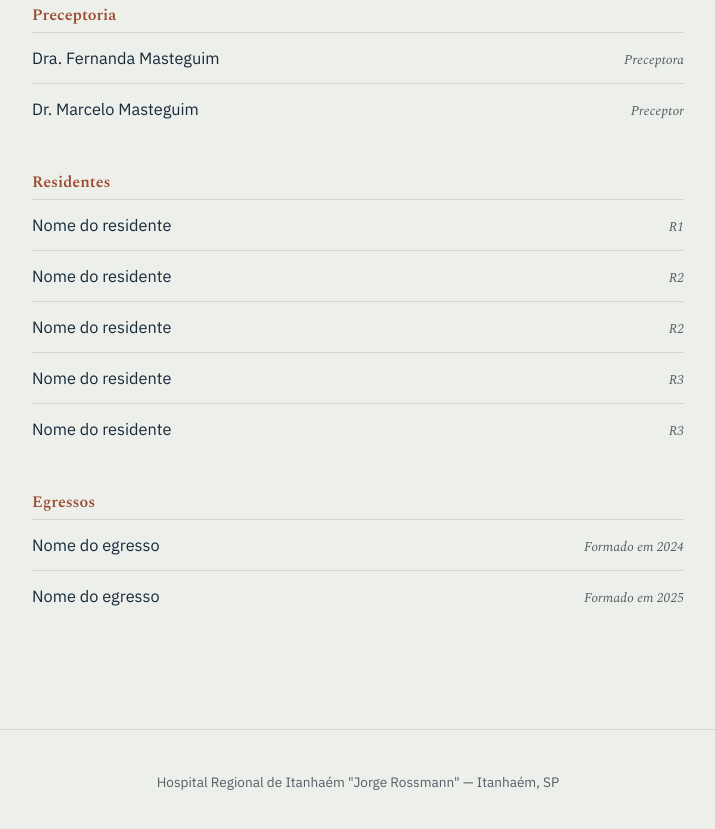
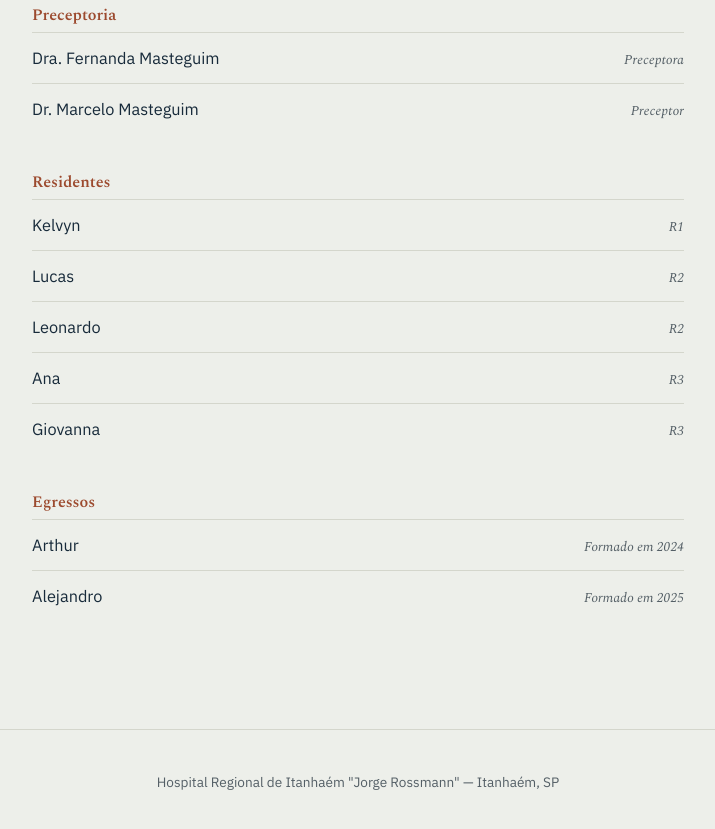
Before and after one commit to lpires9/residencia-itanhaem, a plain HTML site: page index.html in a window 1280 px wide. Shown: the part 1176-2005 px from the top of the page, without its empty margins (282-997 px from the left). Drawn offline with nearby package versions, Linux system fonts and the light colour scheme.

Commit message:
Update resident and graduate names in index.html

```diff
--- a/index.html
+++ b/index.html
@@ -91,23 +91,23 @@
       <h3 class="team-group-title">Residentes</h3>
       <ul class="team-list">
         <li class="team-row">
-          <span class="team-name">Nome do residente</span>
+          <span class="team-name">Kelvyn</span>
           <span class="team-role">R1</span>
         </li>
         <li class="team-row">
-          <span class="team-name">Nome do residente</span>
+          <span class="team-name">Lucas</span>
           <span class="team-role">R2</span>
         </li>
         <li class="team-row">
-          <span class="team-name">Nome do residente</span>
+          <span class="team-name">Leonardo</span>
           <span class="team-role">R2</span>
         </li>
         <li class="team-row">
-          <span class="team-name">Nome do residente</span>
+          <span class="team-name">Ana</span>
           <span class="team-role">R3</span>
         </li>
         <li class="team-row">
-          <span class="team-name">Nome do residente</span>
+          <span class="team-name">Giovanna</span>
           <span class="team-role">R3</span>
         </li>
       </ul>
@@ -117,11 +117,11 @@
       <h3 class="team-group-title">Egressos</h3>
       <ul class="team-list">
         <li class="team-row">
-          <span class="team-name">Nome do egresso</span>
+          <span class="team-name">Arthur</span>
           <span class="team-role">Formado em 2024</span>
         </li>
         <li class="team-row">
-          <span class="team-name">Nome do egresso</span>
+          <span class="team-name">Alejandro</span>
           <span class="team-role">Formado em 2025</span>
         </li>
       </ul>
```
